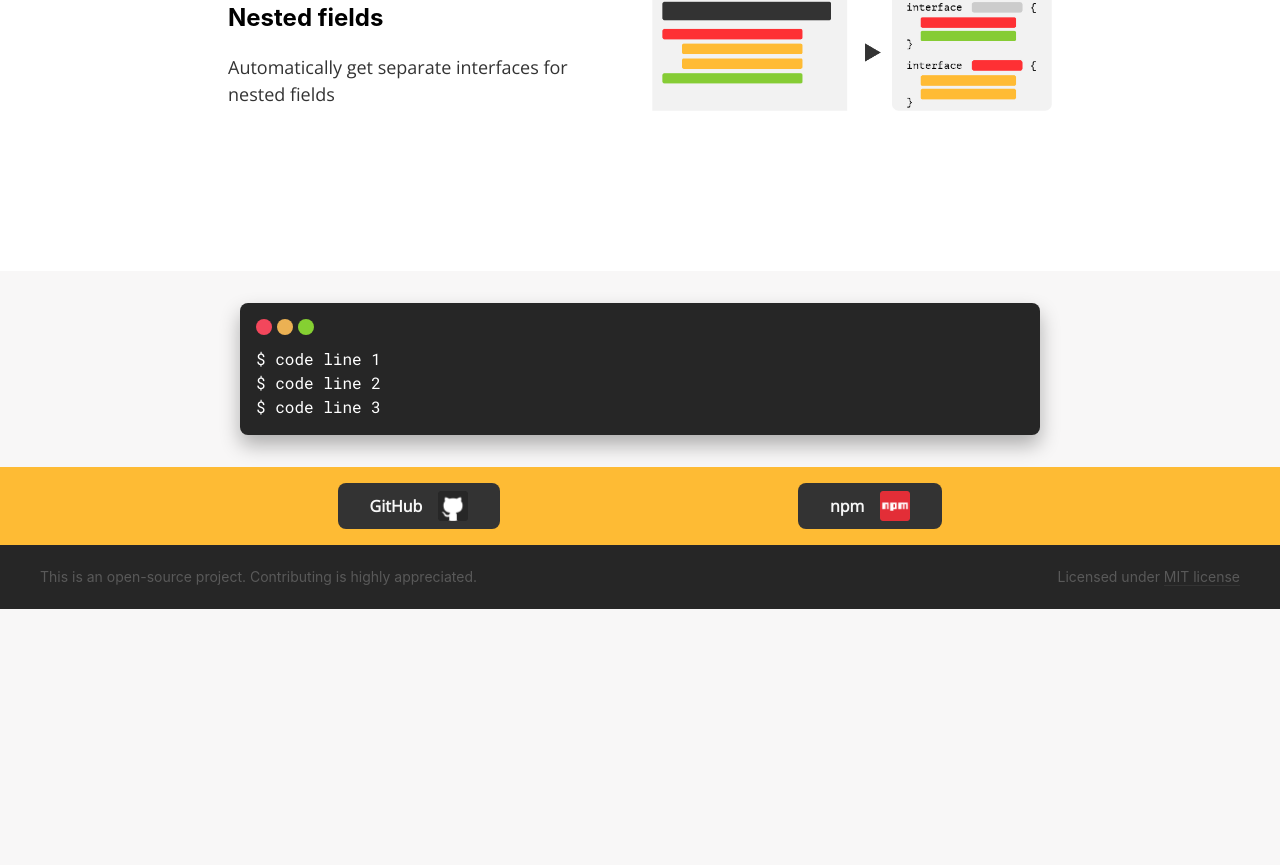
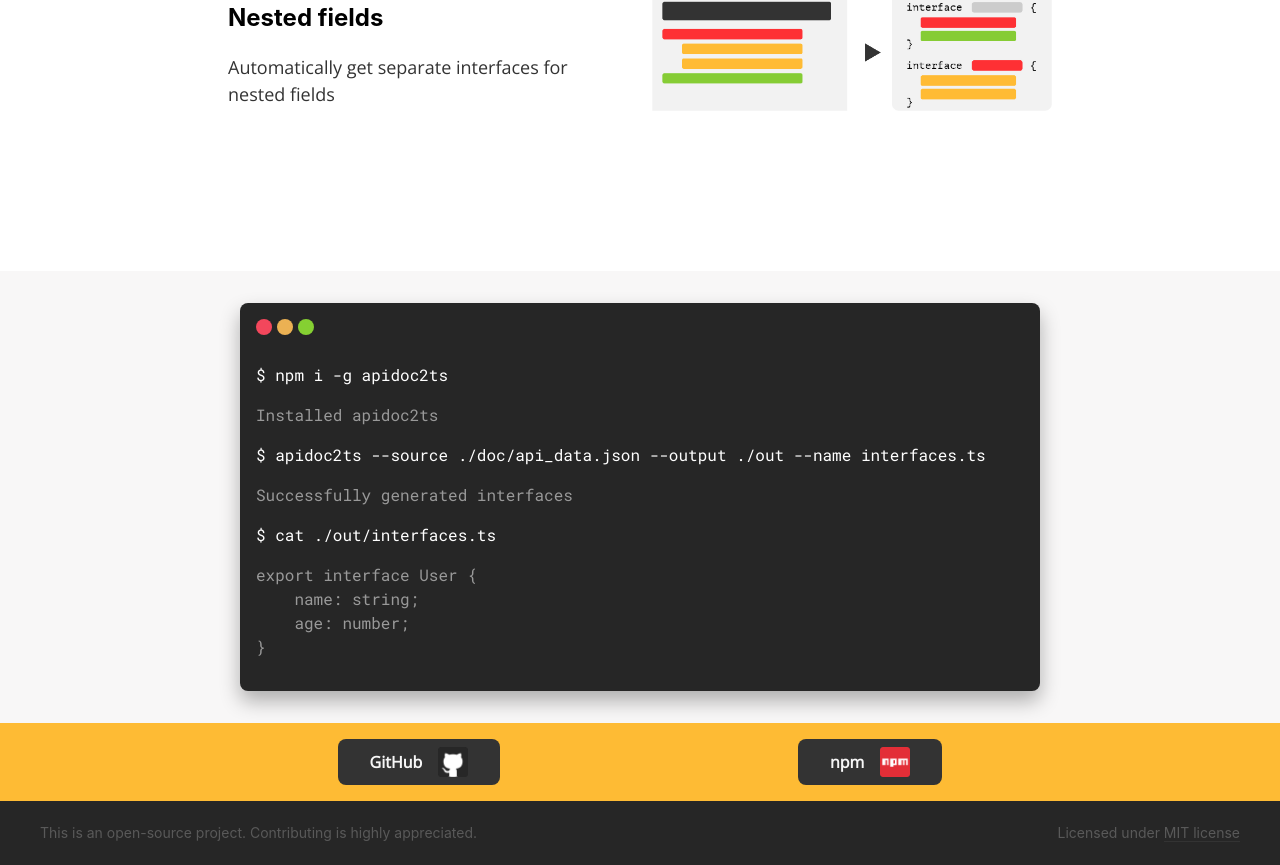
Before and after one commit to fluix/apidoc2ts, a React (Create React App) app in the folder site/: page / in a window 1280 px wide. Shown: the part 1610-2475 px from the top of the page. Before the commit the page ends 2219 px from the top, so only its background shows below. Built offline with nearby package versions, Linux system fonts and the light colour scheme.

Commit message:
Add content to terminal and style it

```diff
--- a/site/src/App.tsx
+++ b/site/src/App.tsx
@@ -6,7 +6,7 @@ import Header from "./components/header/header";
 import LinkButton from "./components/link-button/link-button";
 import Terminal from "./components/terminal/terminal";
 import Title from "./components/title/title";
-import {features, links} from "./config";
+import {features, links, terminalLines} from "./config";
 import githubLogo from "./images/github-logo.png";
 import npmLogo from "./images/npm-logo.png";
 import titleImage from "./images/title_image.png";
@@ -20,7 +20,7 @@ const App: React.FC = () => {
                 image={titleImage}
             />
             <FeaturesGroup features={features}/>
-            <Terminal lines={["code line 1", "code line 2", "code line 3"]}/>
+            <Terminal lines={terminalLines}/>
             <ButtonsGroup>
                 <LinkButton
                     text="GitHub"
--- a/site/src/components/terminal/terminal.scss
+++ b/site/src/components/terminal/terminal.scss
@@ -14,11 +14,16 @@
         box-shadow: 0 10px 20px rgba(0, 0, 0, 0.3);
     }
 
-    &__line {
+    &__command {
         color: white;
         font-family: $font-code;
         line-height: 1.5em;
-        display: block;
+    }
+
+    &__response {
+        color: hsl(0, 0%, 60%);
+        font-family: $font-code;
+        line-height: 1.5em;
     }
 
     &__controls-image {
--- a/site/src/components/terminal/terminal.tsx
+++ b/site/src/components/terminal/terminal.tsx
@@ -4,14 +4,25 @@ import ContentWrapper from "../content-wrapper/content-wrapper";
 import "./terminal.scss";
 
 interface TerminalProps {
-    lines: Array<string>;
+    lines: Array<TerminalLine>;
+}
+
+export interface TerminalLine {
+    type: "command" | "response";
+    text: string;
 }
 
 export default class Terminal extends PureComponent<TerminalProps, {}> {
     render() {
-        const lines = this.props.lines.map((line, index) =>
-            <code className="terminal__line" key={index}>$ {line}</code>,
-        );
+        const lines = this.props.lines.map((line, index) => {
+            const className = line.type === "command" ? "terminal__command" : "terminal__response";
+            const linePrefix = line.type === "command" ? "$ " : "";
+
+            return <pre className={className}
+                        key={index}>
+                {linePrefix}{line.text}
+            </pre>;
+        });
 
         return (
             <div className="terminal">
--- a/site/src/config.ts
+++ b/site/src/config.ts
@@ -1,3 +1,4 @@
+import {TerminalLine} from "./components/terminal/terminal";
 import featureCustomizing from "./images/feature_customizing.png";
 import featureEnums from "./images/feature_enums.png";
 import featureNestedFields from "./images/feature_nested.png";
@@ -44,3 +45,33 @@ export const links = {
     github: "https://github.com/fluix/web-apidoc2ts",
     npm: "https://www.npmjs.com/package/apidoc2ts",
 };
+
+export const terminalLines: Array<TerminalLine> = [
+    {
+        type: "command",
+        text: "npm i -g apidoc2ts",
+    },
+    {
+        type: "response",
+        text: "Installed apidoc2ts",
+    },
+    {
+        type: "command",
+        text: "apidoc2ts --source ./doc/api_data.json --output ./out --name interfaces.ts",
+    },
+    {
+        type: "response",
+        text: "Successfully generated interfaces",
+    },
+    {
+        type: "command",
+        text: "cat ./out/interfaces.ts",
+    },
+    {
+        type: "response",
+        text: `export interface User {
+    name: string;
+    age: number;
+}`,
+    },
+];
```
